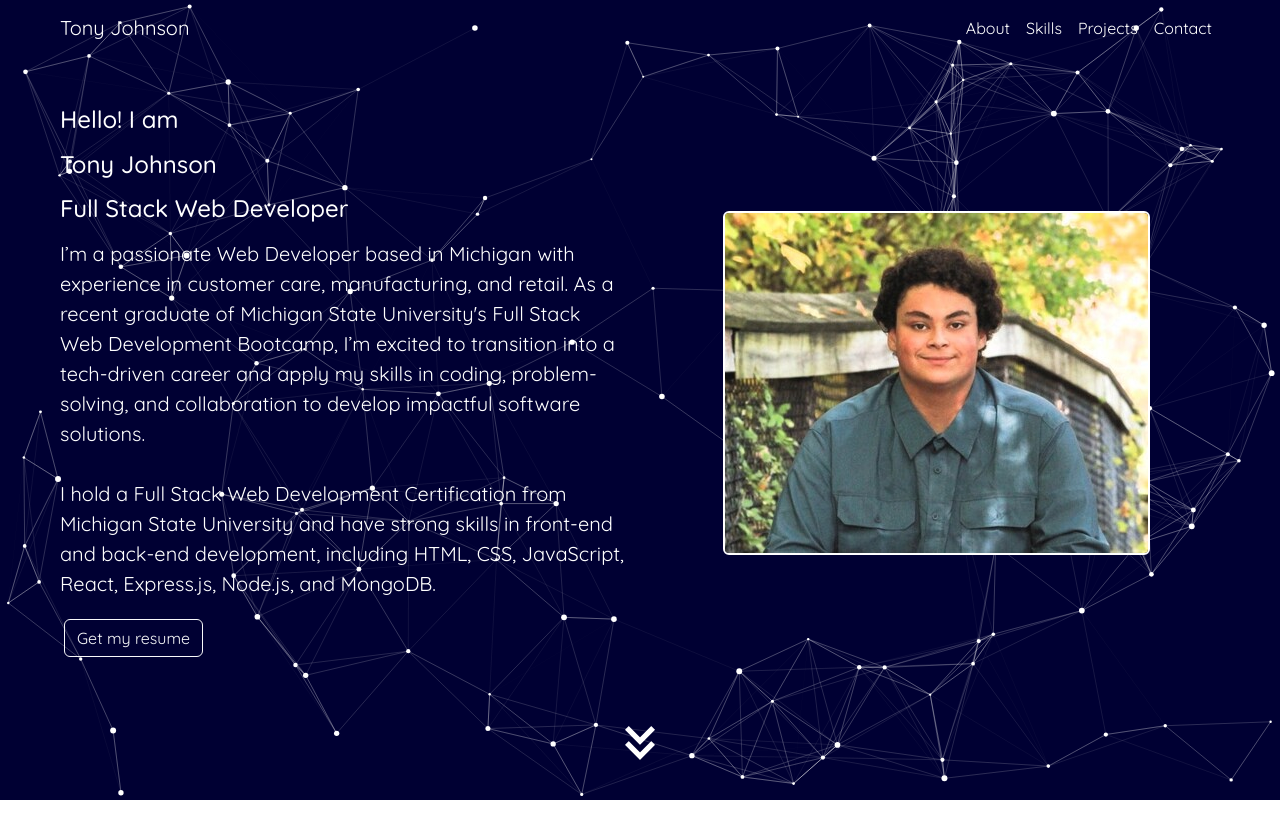
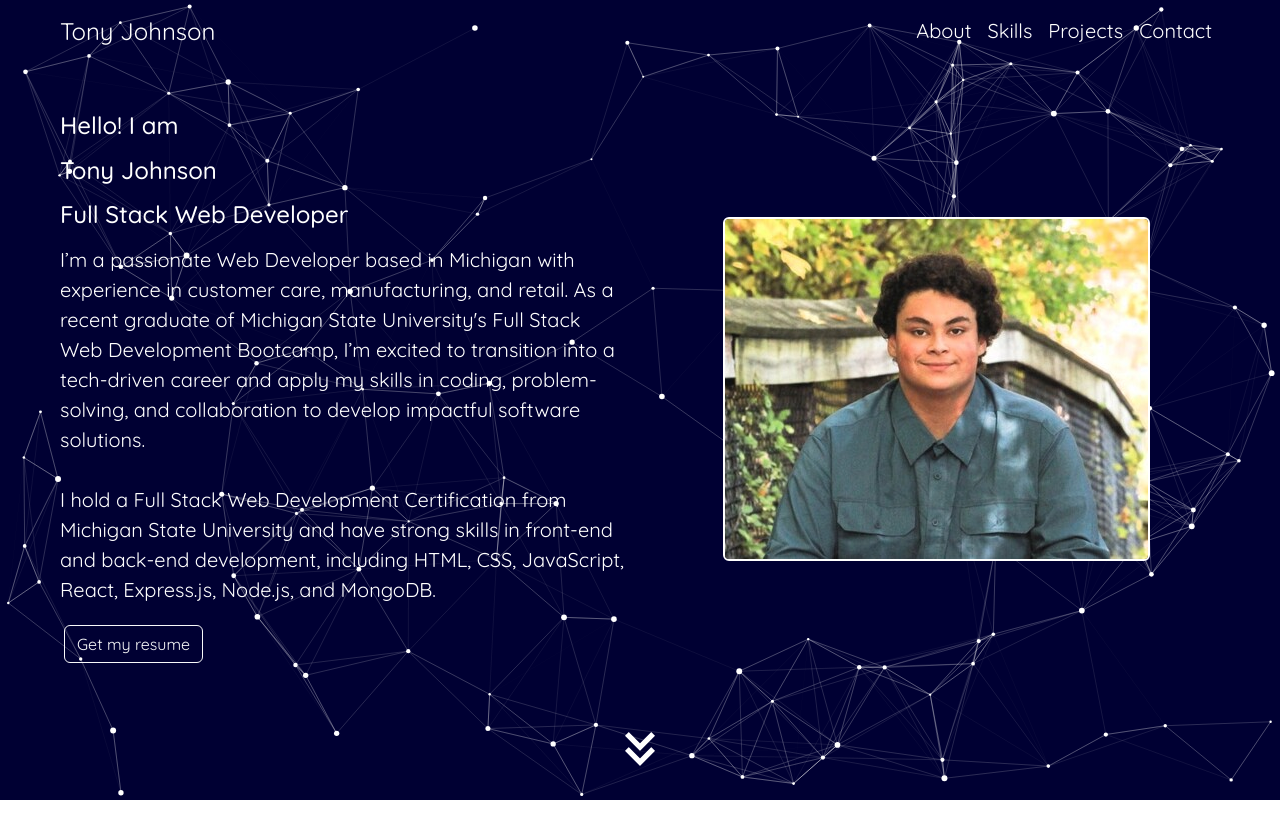
Before and after one commit to AnthonyJohnson101/portfolio, a React (Create React App) app: page / in a window 1280 px wide. Shown: the top 838 px of the page. Built offline with nearby package versions, Linux system fonts and the light colour scheme; the HTML template or start-up script is replaced by a standard one.

Commit message:
navbar adjustments

```diff
--- a/src/components/Navbar.js
+++ b/src/components/Navbar.js
@@ -14,12 +14,12 @@ function Navbar() {
   return (
     <nav className="navbar navbar-expand-lg">
       <div className="container-fluid px-5">
-        <a className="navbar-brand text-white" href="#home">Tony Johnson</a>
+        <a className="navbar-brand text-white fs-4" href="#home">Tony Johnson</a>
         <button className="navbar-toggler" type="button" onClick={toggleNavbar} aria-controls="navbarSupportedContent" aria-expanded={isOpen} aria-label="Toggle navigation">
-          <span className="navbar-toggler-icon"></span>
+        <svg width="32px" height="32px" viewBox="-0.5 0 25 25" fill="none" xmlns="http://www.w3.org/2000/svg" stroke=""><g id="SVGRepo_bgCarrier" stroke-width="0"></g><g id="SVGRepo_tracerCarrier" stroke-linecap="round" stroke-linejoin="round"></g><g id="SVGRepo_iconCarrier"> <path d="M2 12.32H22" stroke="#ffffff" stroke-width="1.5" stroke-linecap="round" stroke-linejoin="round"></path> <path d="M2 18.32H22" stroke="#ffffff" stroke-width="1.5" stroke-linecap="round" stroke-linejoin="round"></path> <path d="M2 6.32001H22" stroke="#ffffff" stroke-width="1.5" stroke-linecap="round" stroke-linejoin="round"></path> </g></svg>
         </button>
         <div className={`collapse navbar-collapse ${isOpen ? 'show' : ''}`} id="navbarSupportedContent">
-          <ul className="navbar-nav ms-auto mb-2 mb-lg-0">
+          <ul className="navbar-nav ms-auto mb-2 mb-lg-0 fs-5">
             <li className="nav-item">
               <a className="nav-link text-white" href="#about" onClick={closeNavbar}>About</a>
             </li>
```
